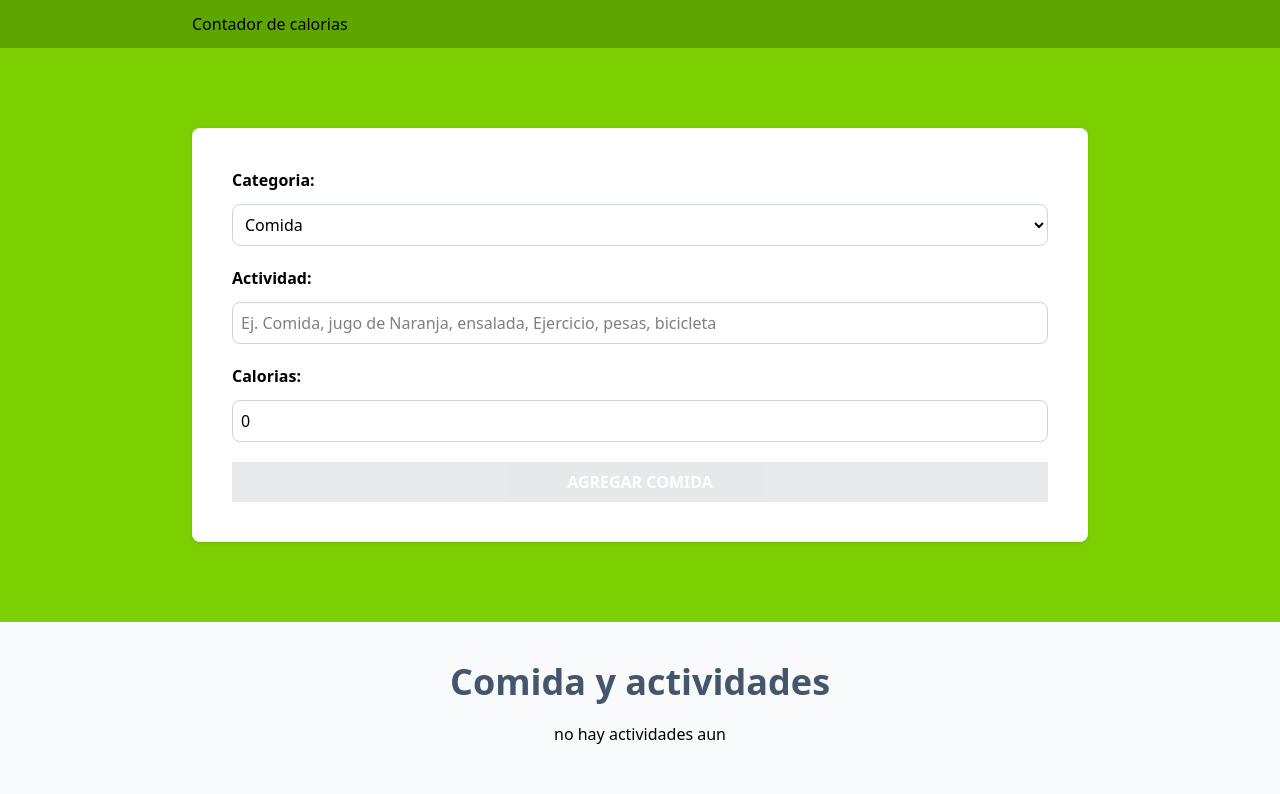
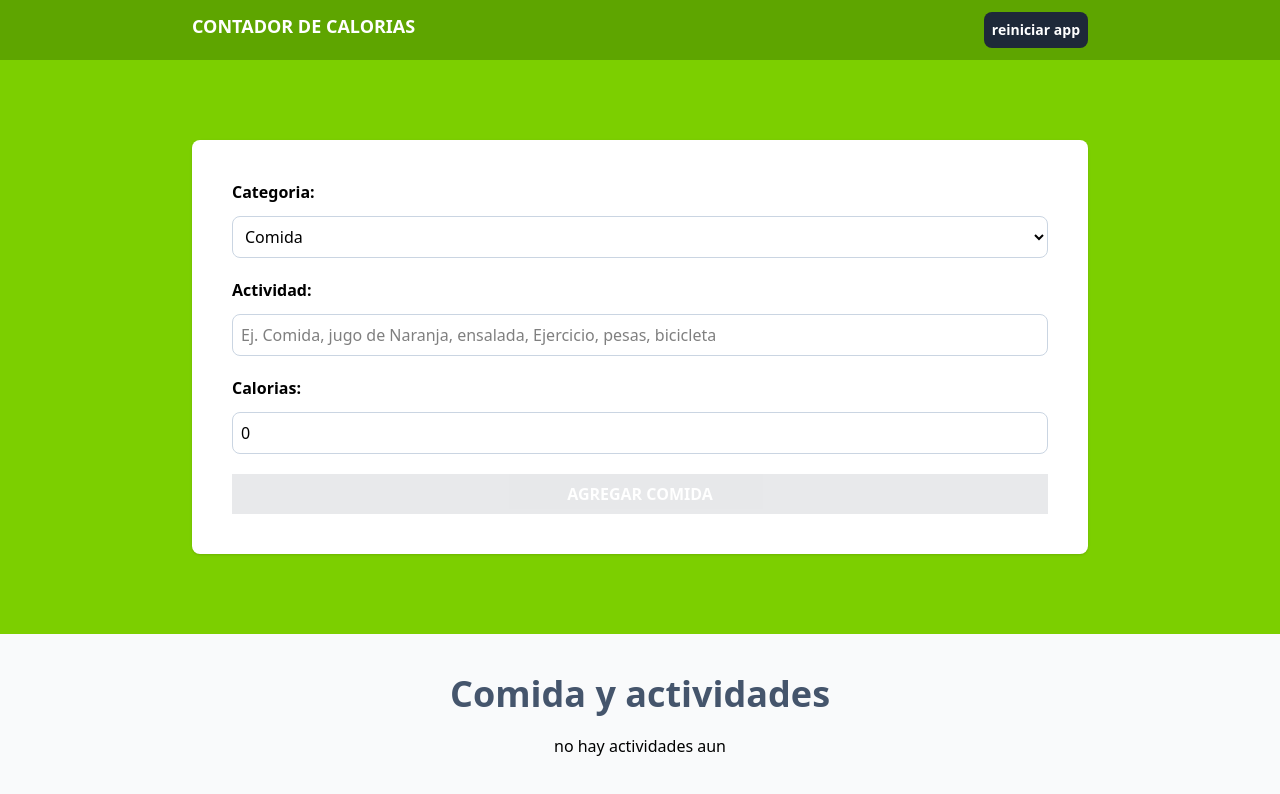
Before and after one commit to JoluDev05/calorie-tracker, a React (Vite) app: page / in a window 1280 px wide. Shown: the top 794 px of the page. Built offline with nearby package versions, Linux system fonts and the light colour scheme.

Commit message:
Creando boton de reiniciar app

```diff
--- a/src/App.tsx
+++ b/src/App.tsx
@@ -1,4 +1,4 @@
-import { useReducer,useEffect } from "react";
+import { useReducer,useEffect, useMemo } from "react";
 import Form from "./components/Form";
 import { activityReducer, initialState } from "./reducers/activity-reducer";
 import ActivityList from "./components/ActivityList";
@@ -10,13 +10,22 @@
     localStorage.setItem('activities', JSON.stringify(state.activities));
   }, [state.activities]);
 
+  const canRestartApp = () => useMemo(() => state.activities.length , [state.activities]);
   return (
     <>
-      <header>
-        <div className="bg-lime-600 py-3">
-          <h1 className="max-w-4xl mx-auto flex justify-between">
+      <header className="bg-lime-600 py-3">
+        <div className="max-w-4xl mx-auto flex justify-between">
+          <h1 className="text-center text-lg font-bold text-white uppercase">
             Contador de calorias
           </h1>
+
+          <button
+            className="bg-gray-800 hover:bg-gray-900 p-2 font-bold text-white cursor-pointer rounded-lg text-sm"
+            disabled={!canRestartApp()}
+            onClick={() => dispatch({ type: 'restart-app' })}
+          >
+            reiniciar app
+          </button>
         </div>
       </header>
 
--- a/src/components/ActivityList.tsx
+++ b/src/components/ActivityList.tsx
@@ -25,7 +25,7 @@
 
     {isEmptyActivities ? <p className="text-center my-5"> no hay actividades aun </p> :
         activities.map((activity) => (
-            <div key={activity.id} className="px-5 py-10 bg-white mt-5 flex justify-between">
+            <div key={activity.id} className="px-5 py-10 bg-white mt-5 flex justify-between shadow">
                 <div className="space-y-2 relative">
                   <p className={`absolute -top-8 -left-8 px-10 py-2 text-white uppercase font-bold ${activity.category === 1 ? 'bg-lime-500' : 'bg-orange-500'}`}>
                       {categoryName(+activity.category)}
--- a/src/reducers/activity-reducer.ts
+++ b/src/reducers/activity-reducer.ts
@@ -4,7 +4,8 @@
 export type ActivityActions =
     { type: 'save-activity', payload: { newActivity: Activity } } |
     { type: 'set-activity', payload: { id: Activity['id'] } } |
-    { type: 'delete-activity', payload: { id: Activity['id'] } }
+    { type: 'delete-activity', payload: { id: Activity['id'] } } |
+    { type: 'restart-app'}
 
            export type ActivityState = {
                 activities: Activity[],
@@ -62,5 +63,12 @@
                 }
             }
 
+            if (action.type === 'restart-app') {
+                return {
+                    activities: [],
+                    activeId: ''
+                }
+            }
+
             return state;
     }
```
